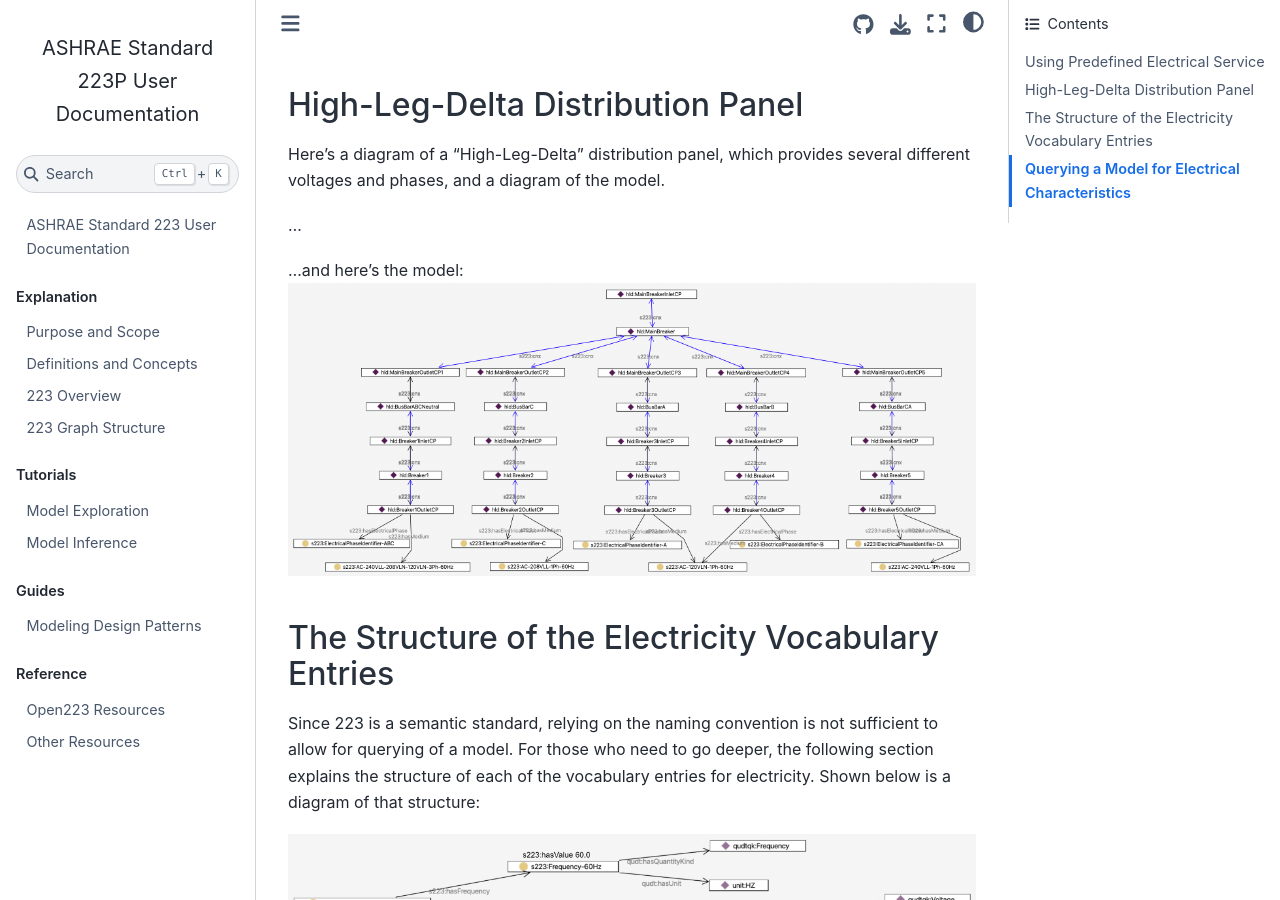
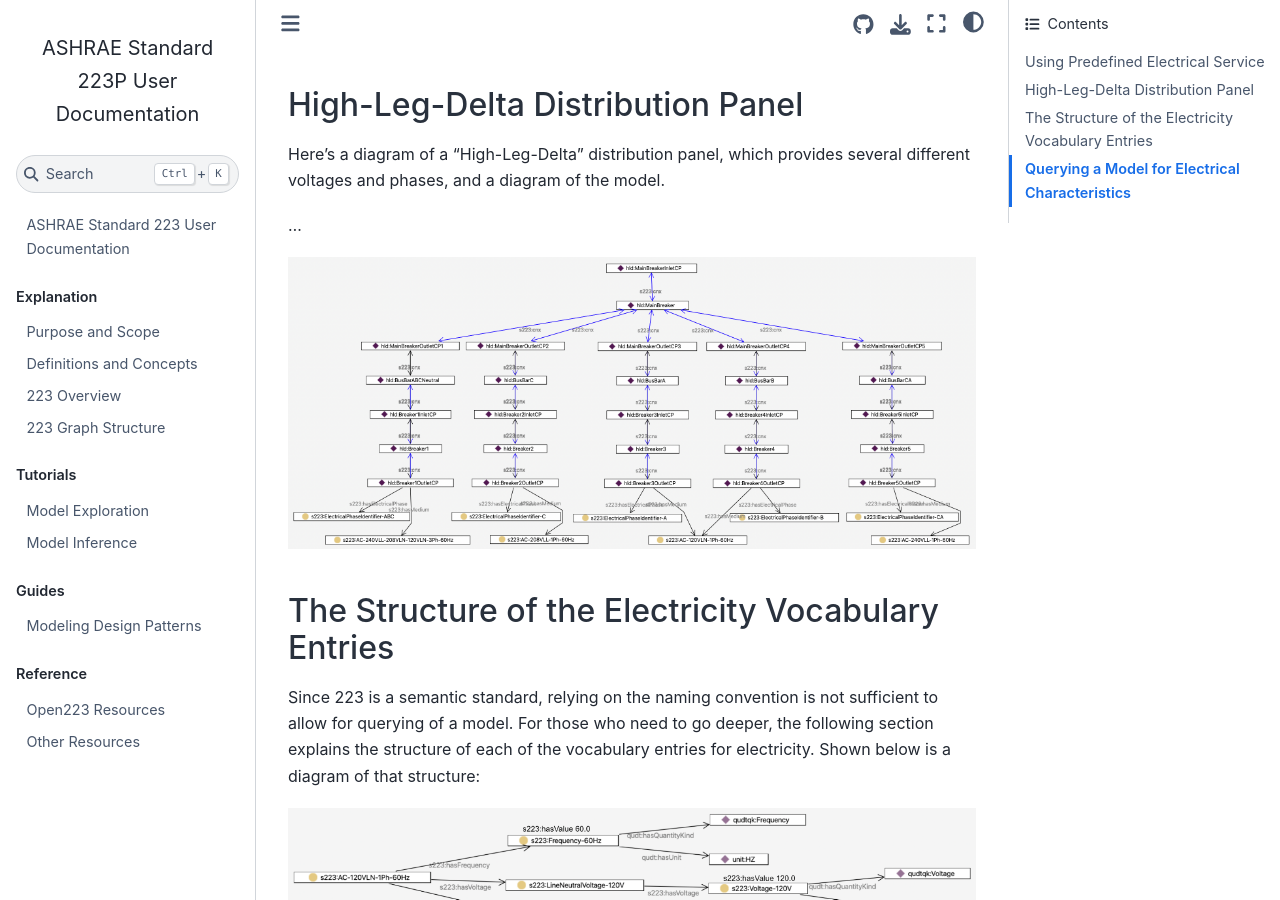
Before and after one commit to open223/docs.open223.info, a Jupyter Book: the page built from guides/modeling-electricity.md, in a window 1280 px wide and 900 px high, scrolled down 1193 px. Built offline with Jupyter Book 1.0.4 settings and Sphinx 7.4.7 and the Sphinx Book theme 1.1.4, drawn with Linux system fonts in a browser that asks for light colours.

Commit message:
Update guides/modeling-electricity.md
Co-authored-by: Matt Steen <MatthewSteen@users.noreply.github.com>

```diff
--- a/guides/modeling-electricity.md
+++ b/guides/modeling-electricity.md
@@ -23,7 +23,6 @@
 
 ...
 
-...and here's the model:
 ![HighLegDeltaModel](images/guides-HighLegDelta.png)
 
 ## The Structure of the Electricity Vocabulary Entries
```
